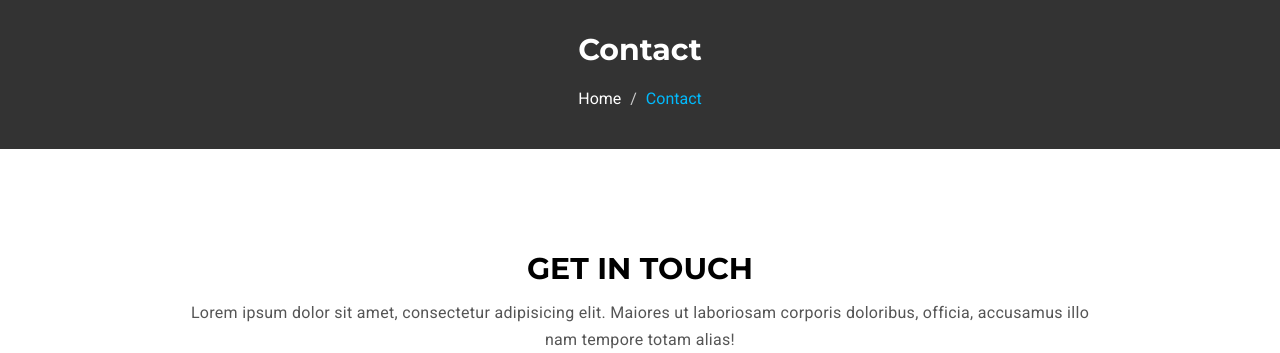
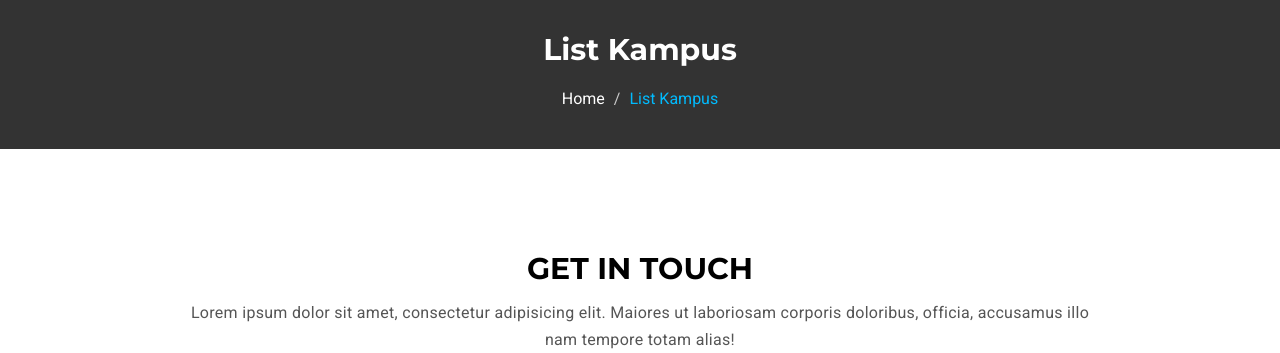
Before and after one commit to Proyek-2-TI-3A/Proyek-2, a PHP site: page /campus-list.php in a window 1280 px wide. Shown: the part 116-469 px from the top of the page. Run offline with PHP 8.4, Linux system fonts and the light colour scheme; data comes from the database, SQL or seed files in the repository.

Commit message:
buat List Kampus

```diff
--- a/MarkUps-Varsity/Varsity/campus-list.php
+++ b/MarkUps-Varsity/Varsity/campus-list.php
@@ -139,10 +139,10 @@
      <div class="row">
        <div class="col-md-12">
          <div class="mu-page-breadcrumb-area">
-           <h2>Contact</h2>
+           <h2>List Kampus</h2>
            <ol class="breadcrumb">
             <li><a href="#">Home</a></li>
-            <li class="active">Contact</li>
+            <li class="active">List Kampus</li>
           </ol>
          </div>
        </div>
```
